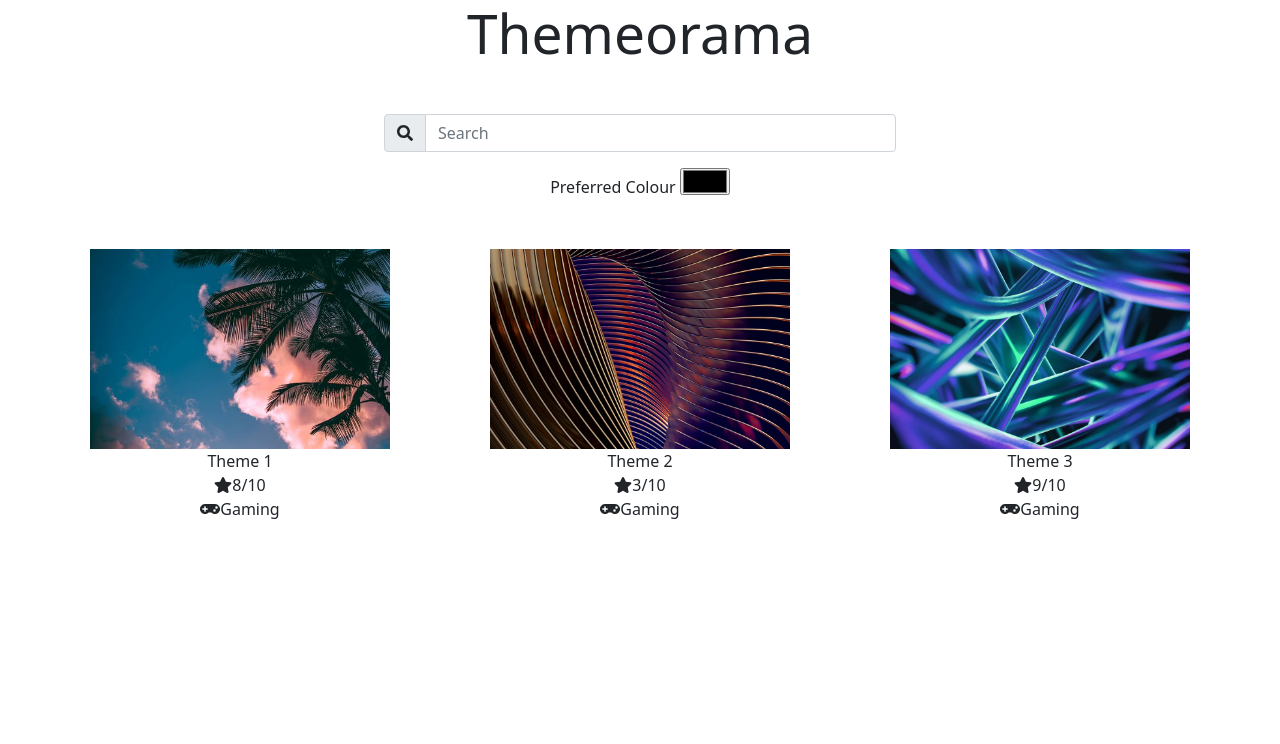
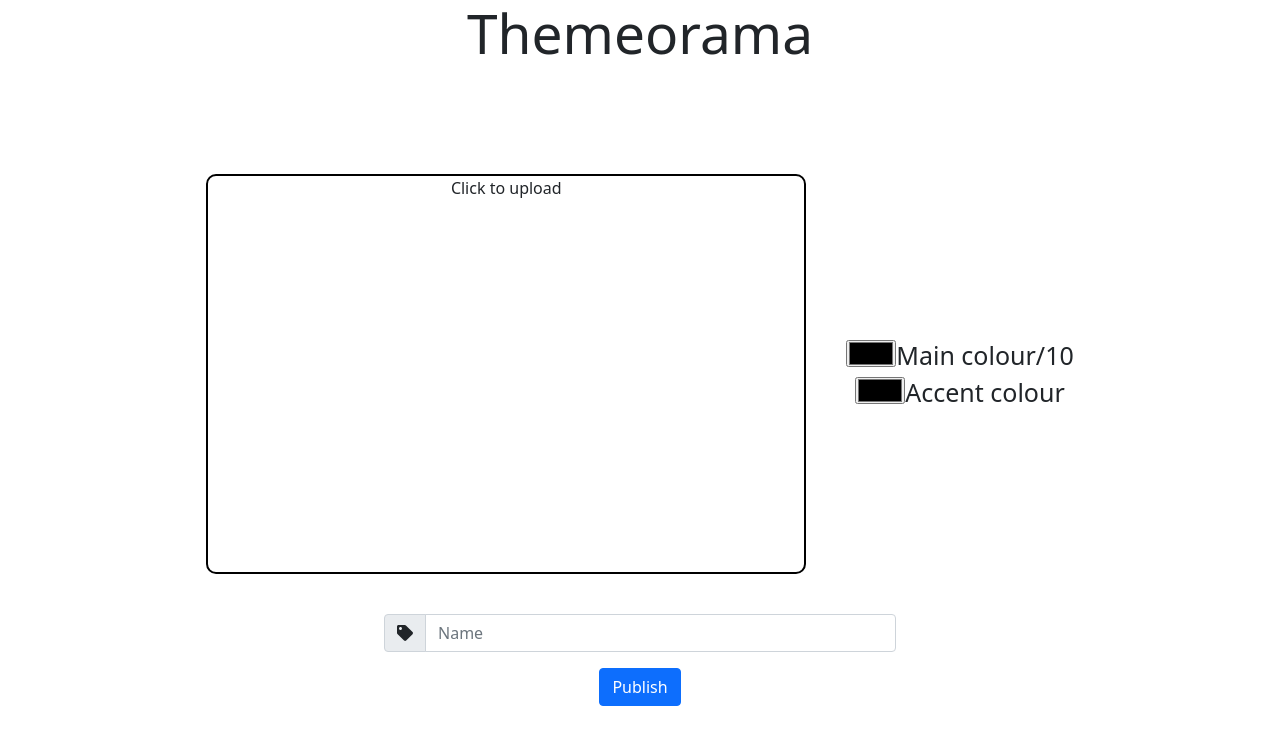
Before and after one commit to ajayyy/seg3125-static-work, a React (Create React App) app in the folder Module9/: page / in a window 1280 px wide. Shown: the top 744 px of the page. Built offline with nearby package versions, Linux system fonts and the light colour scheme.

Commit message:
Add basic submission page

```diff
--- a/Module9/src/App.js
+++ b/Module9/src/App.js
@@ -4,6 +4,7 @@ import Gallery from "./components/Gallery";
 import { faGamepad } from '@fortawesome/free-solid-svg-icons'
 import ThemePreview from './components/ThemePreview';
 import SearchPage from './components/SearchPage';
+import SubmitPage from './components/SubmitPage';
 
 function App() {
   return (
@@ -18,7 +19,9 @@ function App() {
           categoryIcon={faGamepad}
           category={"Gaming"} /> */}
 
-      <SearchPage/>
+      {/* <SearchPage/> */}
+
+      <SubmitPage/>
     </div>
   );
 }
--- /dev/null
+++ b/Module9/src/components/SubmitPage.css
@@ -0,0 +1,42 @@
+.submit-page {
+    margin-bottom: 20px;
+}
+
+.submit-page-top {
+    display: flex;
+    flex-direction: row;
+    justify-content: center;
+
+    padding-top: 100px;
+}
+
+.submit-preview-right {
+    flex-direction: column;
+    margin-top: auto;
+    margin-bottom: auto;
+    font-size: 25px;
+    margin-left: 40px;
+}
+
+.submit-preview-image {
+    width: 600px;
+    height: 400px;
+    object-fit: cover;
+}
+
+.submit-preview-image {
+    border: 2px black solid;
+    border-radius: 10px;
+    /* margin-top: auto;
+    margin-bottom: auto;
+    bottom: 0;
+    top: 0; */
+}
+
+.theme-preview-name {
+    padding-top: 40px;
+
+    width: 40%;
+    margin-left: auto;
+    margin-right: auto;
+}
--- /dev/null
+++ b/Module9/src/components/SubmitPage.js
@@ -0,0 +1,46 @@
+import './SubmitPage.css';
+import { FontAwesomeIcon } from '@fortawesome/react-fontawesome'
+import { faTag } from '@fortawesome/free-solid-svg-icons'
+import { InputGroup, FormControl, Button } from 'react-bootstrap';
+
+function SubmitPage(props) {
+    return (
+        <div className="submit-page">
+            <div className="submit-page-top">
+                {/* Left panel */}
+                <div className="submit-preview-image">
+                    {/* <img className="theme-preview-image" src={props.image} alt={props.name} /> */}
+                    {"Click to upload"}
+                </div>
+
+                {/* Right panel */}
+                <div className="submit-preview-right">
+                    <div className="submit-preview-colour">
+                        <input type="color"/>
+                        {`Main colour/10`}
+                    </div>
+                    <div className="submit-preview-colour">
+                        <input type="color"/>
+                        {`Accent colour`}
+                    </div>
+                </div>
+            </div>
+
+            <div className="theme-preview-name">
+                <InputGroup className="mb-3" id="nameBox">
+                    <InputGroup.Text id="search-addon">
+                        <FontAwesomeIcon icon={faTag} />
+                    </InputGroup.Text>
+                    <FormControl
+                        placeholder="Name"
+                        aria-label="Name"
+                        aria-describedby="name-addon" />
+                </InputGroup>
+            </div>
+
+            <Button variant="primary">Publish</Button>
+        </div>
+    )
+}
+
+export default SubmitPage;
```
